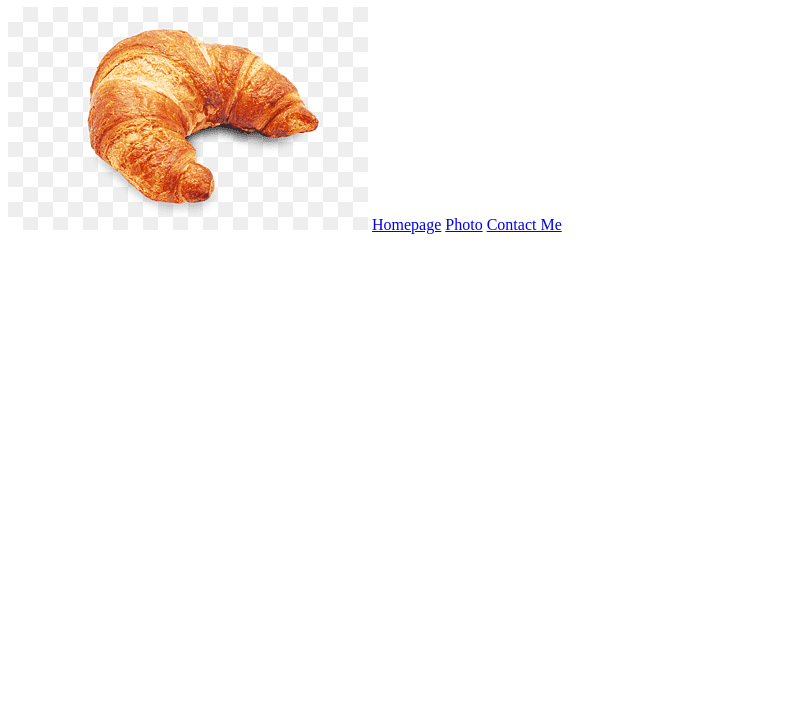
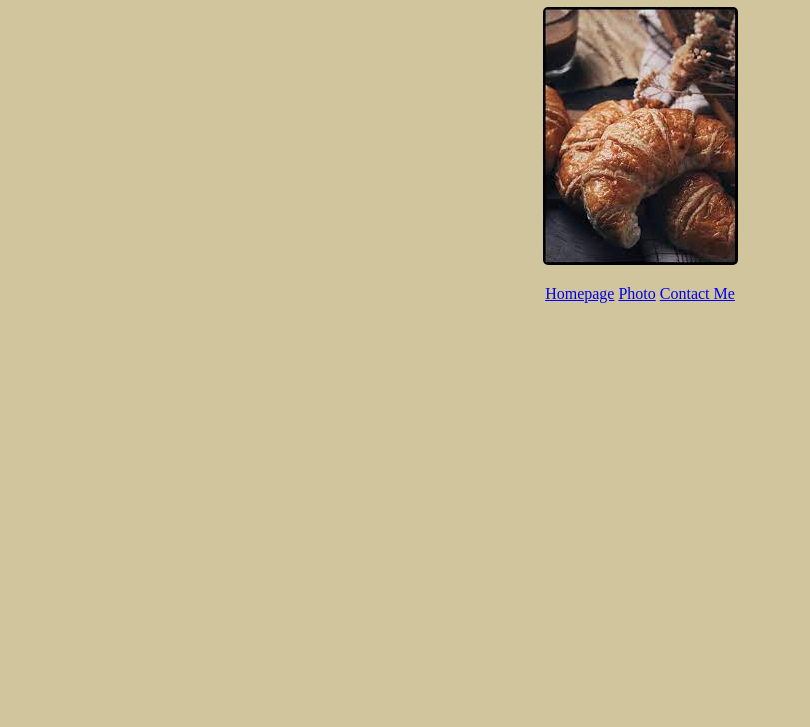
Before and after one commit to Ta-Muna/Croissant, a plain HTML site: page photo.html in a window 1280 px wide. Shown: the part 73-800 px from the top of the page, without its empty margins (0-810 px from the left). Drawn offline with Linux system fonts and the light colour scheme.

Commit message:
Added styling

```diff
--- a/photo.html
+++ b/photo.html
@@ -4,11 +4,12 @@
     <meta charset="UTF-8" />
     <meta http-equiv="X-UA-Compatible" content="IE=edge" />
     <meta name="viewport" content="width=device-width, initial-scale=1.0" />
-    <title>Document</title>
+    <link rel="stylesheet" href="/source/styles.css" />
+    <title>Croissant - Photo</title>
   </head>
   <body>
     <h1>This is Croissant</h1>
-    <img src="images/croissant.png" class="photo-croissant" />
+    <img src="images/croissant.jpeg" class="photo-croissant" />
 
     <a href="/"> Homepage</a>
     <a href="/photo.html">Photo</a>
--- /dev/null
+++ b/source/styles.css
@@ -0,0 +1,10 @@
+body {
+  text-align: center;
+  background-color: rgb(209, 197, 158);
+}
+
+.photo-croissant {
+  display: block;
+  margin: 20px auto;
+  border-radius: 5px;
+}
```
Also changed, not shown: contact.html (+3 -2 lines), index.html (+3 -2 lines), images/croissant.jpeg (added), images/croissant.png (deleted).
